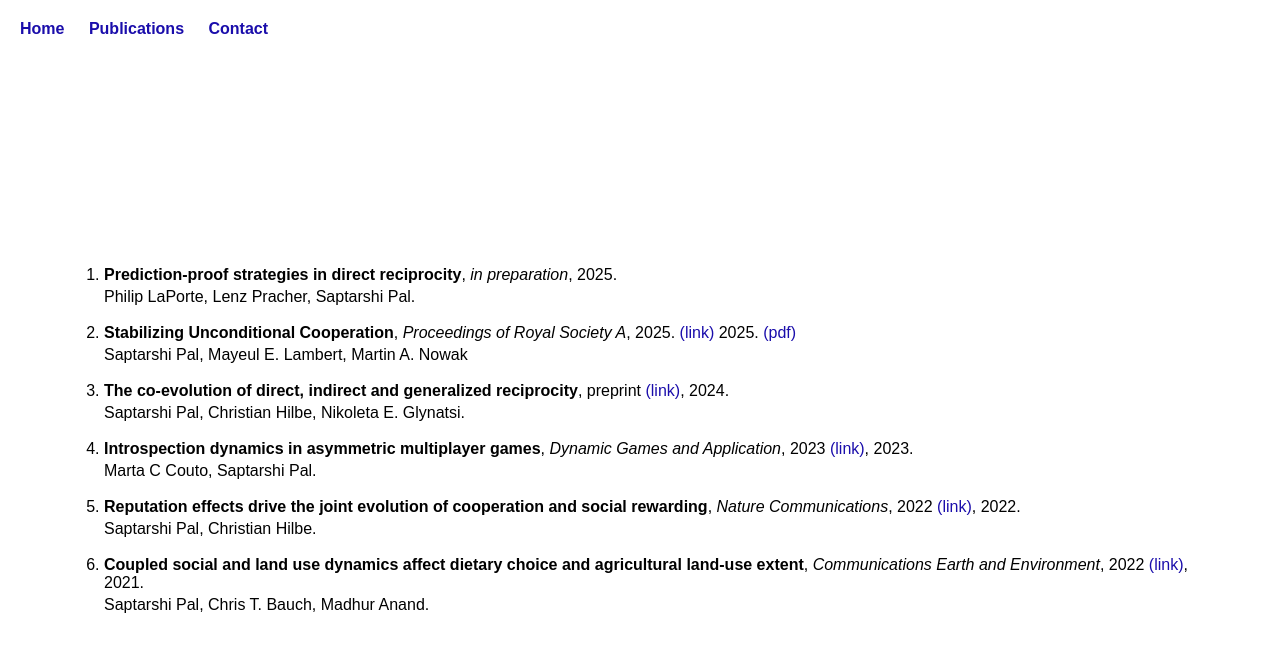
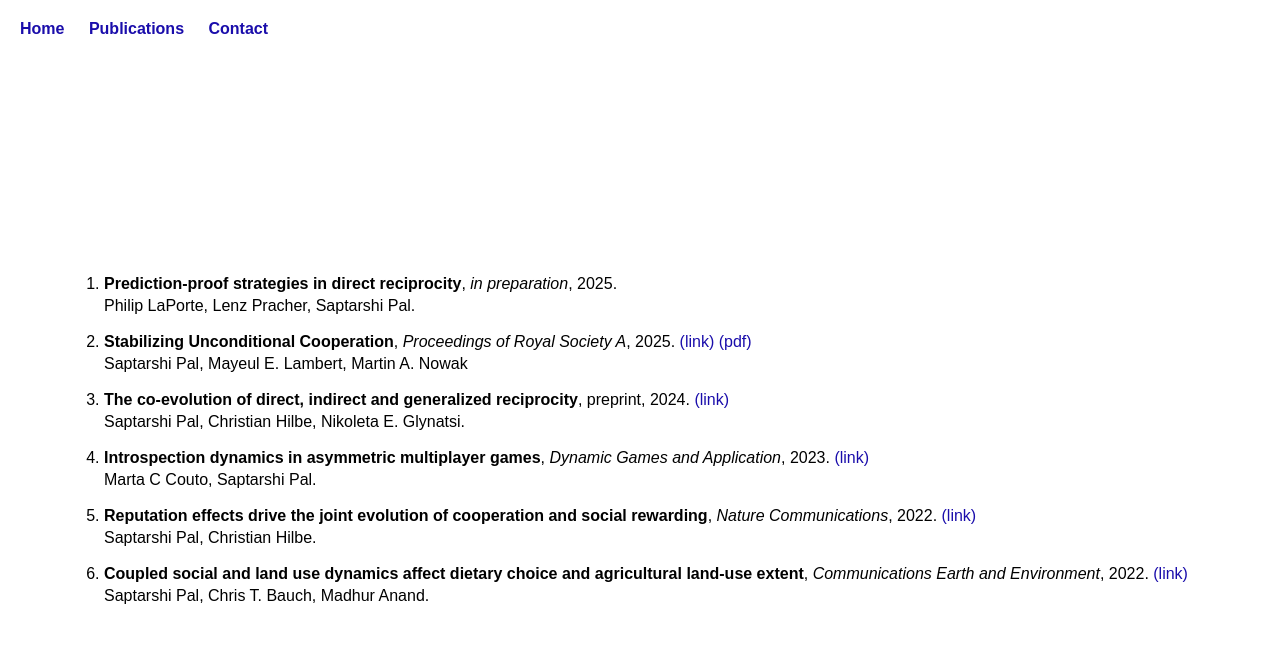
Before and after one commit to Saptarshi07/personal-website, a plain HTML site: page about.html in a window 1280 px wide. Drawn offline with Linux system fonts and the light colour scheme.

Commit message:
publication changes

```diff
--- a/about.html
+++ b/about.html
@@ -17,23 +17,23 @@
     <p style="margin-top: 4px; margin-bottom: 0;">Philip LaPorte, Lenz Pracher, Saptarshi Pal.</p>
     </li>
     <br>
-    <li><strong>Stabilizing Unconditional Cooperation</strong>, <em>Proceedings of Royal Society A</em>, 2025. <a href="https://royalsocietypublishing.org/doi/10.1098/rspa.2024.0945">(link)</a> 2025. <a href="assets/prsa_ALLC.pdf" download>(pdf)</a>
+    <li><strong>Stabilizing Unconditional Cooperation</strong>, <em>Proceedings of Royal Society A</em>, 2025. <a href="https://royalsocietypublishing.org/doi/10.1098/rspa.2024.0945">(link)</a> <a href="assets/prsa_ALLC.pdf" download>(pdf)</a>
     <p style="margin-top: 4px; margin-bottom: 0;">Saptarshi Pal, Mayeul E. Lambert, Martin A. Nowak</p>
     </li>
     <br>
-    <li><strong>The co-evolution of direct, indirect and generalized reciprocity</strong>, preprint <a href="https://arxiv.org/pdf/2411.03488">(link)</a>, 2024.
+    <li><strong>The co-evolution of direct, indirect and generalized reciprocity</strong>, preprint, 2024. <a href="https://arxiv.org/pdf/2411.03488">(link)</a>
     <p style="margin-top: 4px; margin-bottom: 0;">Saptarshi Pal, Christian Hilbe, Nikoleta E. Glynatsi.</p>
     </li>
     <br>
-    <li><strong>Introspection dynamics in asymmetric multiplayer games</strong>, <em>Dynamic Games and Application</em>, 2023 <a href="https://link.springer.com/article/10.1007/s13235-023-00525-8">(link)</a>, 2023.
+    <li><strong>Introspection dynamics in asymmetric multiplayer games</strong>, <em>Dynamic Games and Application</em>, 2023. <a href="https://link.springer.com/article/10.1007/s13235-023-00525-8">(link)</a>
     <p style="margin-top: 4px; margin-bottom: 0;">Marta C Couto, Saptarshi Pal.</p>
     </li>
     <br>
-    <li><strong>Reputation effects drive the joint evolution of cooperation and social rewarding</strong>, <em>Nature Communications</em>, 2022 <a href="https://www.nature.com/articles/s41467-022-33551-y">(link)</a>, 2022.
+    <li><strong>Reputation effects drive the joint evolution of cooperation and social rewarding</strong>, <em>Nature Communications</em>, 2022. <a href="https://www.nature.com/articles/s41467-022-33551-y">(link)</a>
     <p style="margin-top: 4px; margin-bottom: 0;">Saptarshi Pal, Christian Hilbe.</p>
     </li>
     <br>
-    <li><strong>Coupled social and land use dynamics affect dietary choice and agricultural land-use extent</strong>, <em>Communications Earth and Environment</em>, 2022 <a href="https://www.nature.com/articles/s43247-021-00255-y">(link)</a>, 2021.
+    <li><strong>Coupled social and land use dynamics affect dietary choice and agricultural land-use extent</strong>, <em>Communications Earth and Environment</em>, 2022. <a href="https://www.nature.com/articles/s43247-021-00255-y">(link)</a>
     <p style="margin-top: 4px; margin-bottom: 0;">Saptarshi Pal, Chris T. Bauch, Madhur Anand.</p>
     </li>
   </ol>
```
